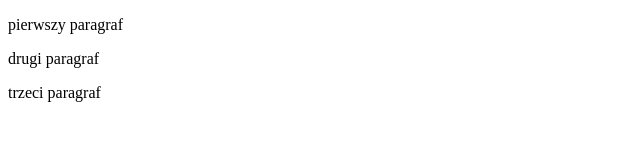
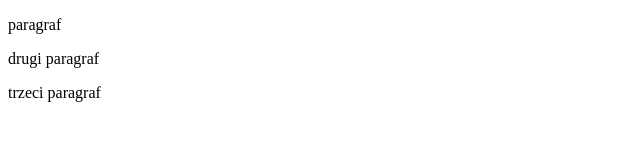
Before and after one commit to wojtasika/gitjestgit, a plain HTML site: page index.html in a window 1280 px wide. Shown: the full height of the page, 0-640 px from the left. Drawn offline with Linux system fonts and the light colour scheme.

Commit message:
merged master to version2

```diff
--- a/index.html
+++ b/index.html
@@ -5,7 +5,7 @@
     <title>Document</title>
 </head>
 <body>
-    <p>pierwszy paragraf</p>
+    <p>paragraf</p>
     <p>drugi paragraf</p>
     <p>trzeci paragraf</p>
 </body>
```
